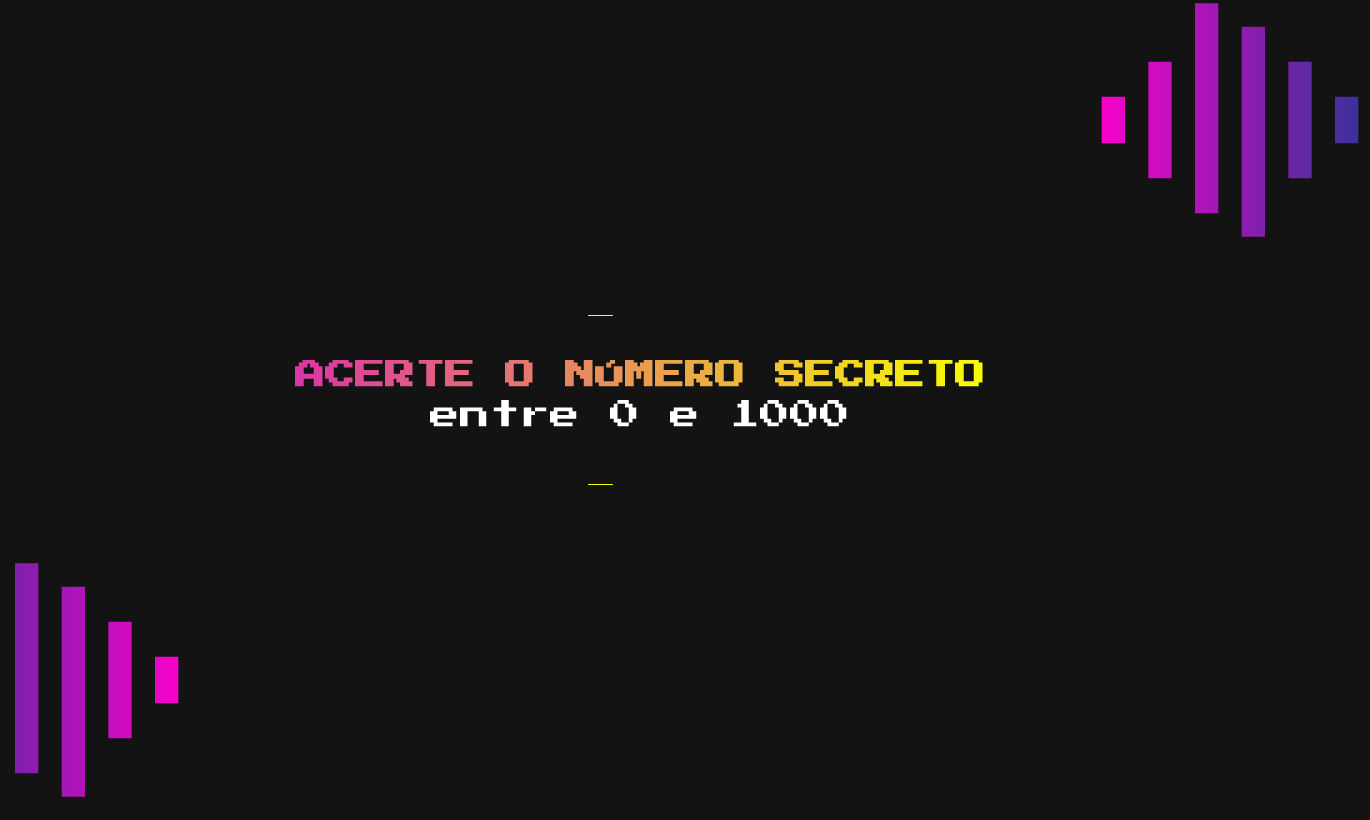
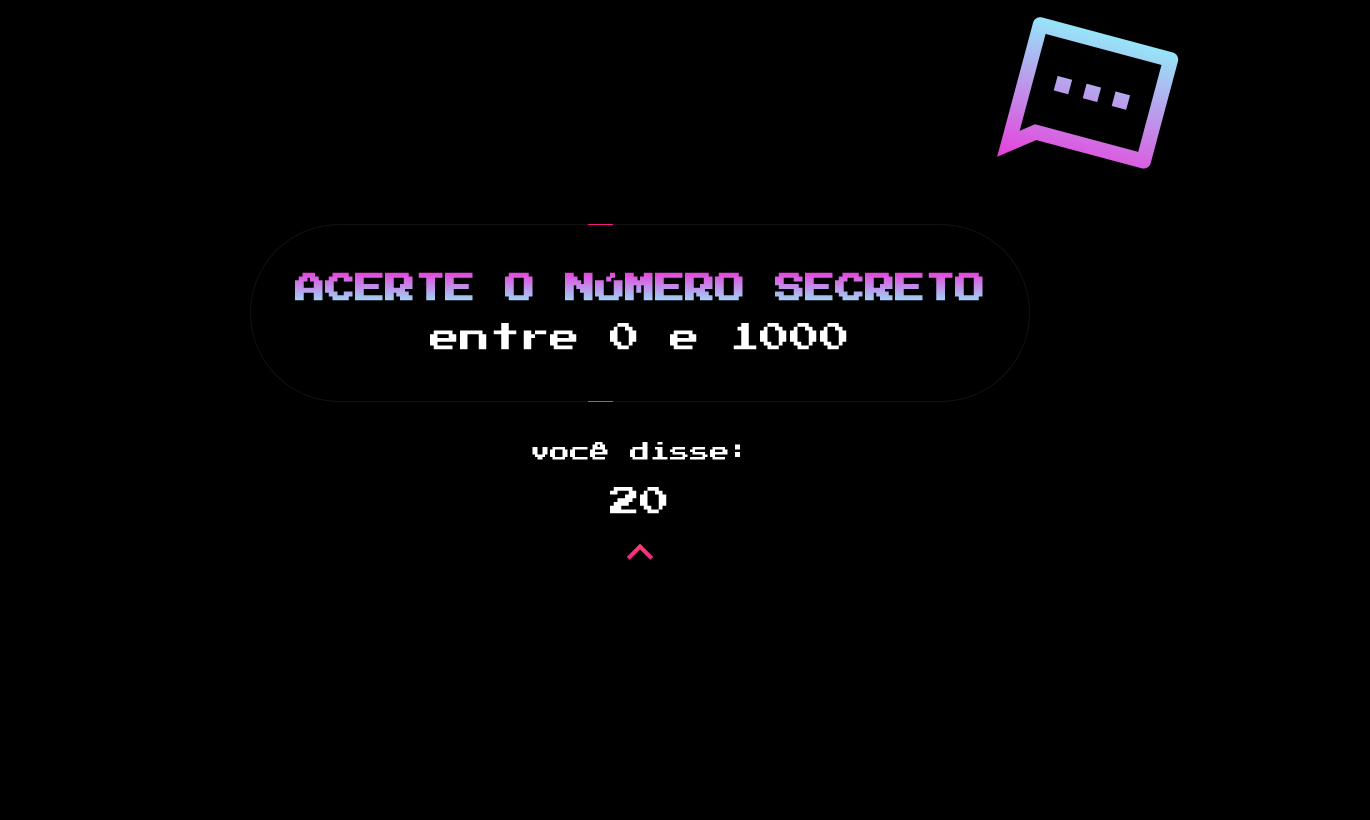
Before and after one commit to stardusteight-d4c/game_speech-api, a plain HTML site: page index.html in a window 1280 px wide. Shown: the whole page, 1370 px wide, since content can reach past the window. Drawn offline with nearby package versions, Linux system fonts and the light colour scheme.

Commit message:
ajustando css

```diff
--- a/index.html
+++ b/index.html
@@ -25,22 +25,20 @@
     <link rel="stylesheet" href="styles/style.css" />
   </head>
   <body>
-    <i class="ri-voiceprint-fill top"></i>
-    <i class="ri-voiceprint-fill down"></i>
+    <i class="ri-message-2-line"></i>
     <section class="container">
       <h1>Acerte o número secreto</h1>
       <h3>
         entre <span id="menor-valor">0</span> e
         <span id="maior-valor">100</span>
       </h3>
-      <div id="chute" class="mensagem">
-        <!-- <div>Você disse:</div>
-        <span class="box">20</span>
-        <div>
-          O número secreto é maior<i class="ri-arrow-up-circle-fill"></i>
-        </div> -->
-      </div>
     </section>
+    <div id="chute" class="mensagem">
+      <div>você disse:</div>
+      <span class="box">20</span>
+      <div>
+        <i class="ri-arrow-up-s-line"></i> </div>
+    </div>
     <script src="app/secretNumber.js"></script>
     <script src="app/speechRecognition.js"></script>
     <script src="app/validation.js"></script>
--- a/styles/style.css
+++ b/styles/style.css
@@ -7,7 +7,7 @@
 body {
   font-size: 1.6rem;
   font-family: "Press Start 2P", cursive;
-  background: #131313;
+  background: #000;
   min-height: 100vh;
   display: flex;
   flex-direction: column;
@@ -18,14 +18,14 @@ body {
   color: white;
 }
 
-.ri-voiceprint-fill.top {
+.ri-message-2-line {
   position: absolute;
-  font-size: 28rem;
-  top: -2rem;
-  right: -9rem;
-  background: #ff00cc;
-  background: -webkit-linear-gradient(to left, #333399, #ff00cc);
-  background: linear-gradient(to left, #333399, #ff00cc);
+  font-size: 18rem;
+  top: 1rem;
+  right: 10rem;
+  background: #ef32d9;
+  background: -webkit-linear-gradient(to bottom, #89fffd, #ef32d9);
+  background: linear-gradient(to bottom, #89fffd, #ef32d9);
 
   background-size: 100%;
   -webkit-background-clip: text;
@@ -33,34 +33,18 @@ body {
   -webkit-text-fill-color: transparent;
   -moz-text-fill-color: transparent;
   z-index: -1;
-}
-
-.ri-voiceprint-fill.down {
-  position: absolute;
-  font-size: 28rem;
-  bottom: -2rem;
-  left: -9rem;
-  rotate: 180deg;
-  background: #ff00cc;
-  background: -webkit-linear-gradient(to left, #333399, #ff00cc);
-  background: linear-gradient(to left, #333399, #ff00cc);
-
-  background-size: 100%;
-  -webkit-background-clip: text;
-  -moz-background-clip: text;
-  -webkit-text-fill-color: transparent;
-  -moz-text-fill-color: transparent;
-  z-index: -1;
+  rotate: 15deg;
 }
 
 h1 {
   font-size: 3rem;
   font-weight: 700;
   text-transform: uppercase;
+  line-height: 4rem;
   margin-bottom: 1rem;
-  background: #f7ff00;
-  background: -webkit-linear-gradient(to right, #db36a4, #f7ff00);
-  background: linear-gradient(to right, #db36a4, #f7ff00);
+  background: #ef32d9;
+  background: -webkit-linear-gradient(to top, #89fffd, #ef32d9);
+  background: linear-gradient(to top, #89fffd, #ef32d9);
   background-size: 100%;
   -webkit-background-clip: text;
   -moz-background-clip: text;
@@ -70,13 +54,14 @@ h1 {
 
 h3 {
   font-size: 3rem;
+  line-height: 3.8rem;
 }
 
 .mensagem {
   font-size: 2rem;
   font-weight: 400;
-  line-height: 2.6rem;
-  margin-top: 1rem;
+  line-height: 2rem;
+  margin-top: 4rem;
 }
 
 .box {
@@ -86,14 +71,13 @@ h3 {
   margin: 2rem;
 }
 
-.ri-arrow-up-circle-fill,
-.ri-arrow-down-circle-fill {
-  font-size: 4.5rem;
+.ri-arrow-up-s-line,
+.ri-arrow-down-s-line {
+  font-size: 5rem;
   margin: 2rem;
-  background: #ff00cc;
-  background: -webkit-linear-gradient(to left, #333399, #ff00cc);
-  background: linear-gradient(to left, #333399, #ff00cc);
-
+  background: #ec008c;
+  background: -webkit-linear-gradient(to bottom, #fc6767, #ec008c);
+  background: linear-gradient(to bottom, #fc6767, #ec008c);
   background-size: 100%;
   -webkit-background-clip: text;
   -moz-background-clip: text;
@@ -134,7 +118,9 @@ h3 {
   height: 96rem;
   left: 33.8rem;
   top: -27rem;
-  background: #f7ff00;
+  background: #ec008c;
+  background: -webkit-linear-gradient(to bottom, #fc6767, #ec008c);
+  background: linear-gradient(to bottom, #fc6767, #ec008c);
   animation: animate 10s linear infinite;
   z-index: -1;
 }
@@ -153,6 +139,32 @@ h3 {
   position: absolute;
   border-radius: 10rem;
   inset: 0.1rem;
-  background-color: #131313;
+  background: #000;
   z-index: -1;
 }
+
+@media screen and (max-width: 700px) {
+  .ri-message-2-line {
+    margin: auto;
+    font-size: 15rem;
+    top: 2rem;
+    rotate: 15deg;
+  }
+
+  .container {
+    padding: 1.5rem;
+  }
+
+  .container::before {
+    left: 14.8rem;
+    top: -36rem;
+  }
+
+  h1 {
+    font-size: 2rem;
+  }
+
+  h3 {
+    font-size: 1.5rem;
+  }
+}
```
